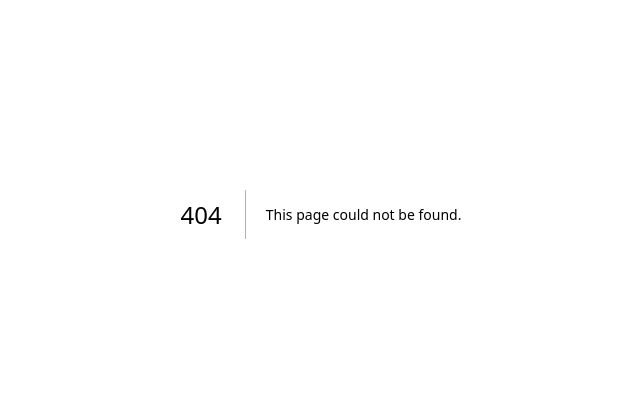
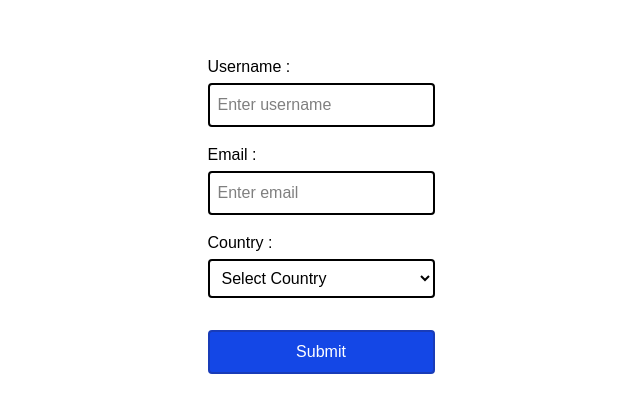
Before and after one commit to AnchalDevBytes/next-playground, a Next.js app: page /dynamicForm in a window 1280 px wide. Before the commit this address had no page. Shown: the part 186-598 px from the top of the page, without its empty margins (319-959 px from the left). Built offline with nearby package versions, Linux system fonts and the light colour scheme.

Commit message:
DynamicForm version 1

```diff
--- /dev/null
+++ b/src/app/dynamicForm/page.tsx
@@ -0,0 +1,107 @@
+"use client";
+import { formSchema } from "@/app/dynamicForm/schema/data";
+import React, { useState } from "react";
+
+const DynamicForm = () => {
+    const [formData, setFormData] = useState<Record<string, string>>({});
+    const [errors, setErrors] = useState<Record<string, string>>({});
+
+    const handleChange = (e: React.ChangeEvent<HTMLInputElement | HTMLSelectElement>) => {
+        const { name, value } = e.target;
+
+        setFormData((prev) => ({
+            ...prev,
+            [name] : value,
+        }));
+    }
+
+    const validate = () => {
+        let newErrors: Record<string,string> = {};
+
+        for(const field of formSchema) {
+            if(field.required && !formData[field.id]) {
+                newErrors[field.id] = `${field.label} is Required`;
+            }
+        }
+
+        setErrors(newErrors);
+
+        return Object.keys(newErrors).length === 0;
+    }
+
+    const handleSubmit = (e: React.FormEvent<HTMLFormElement>) => {
+        e.preventDefault();
+
+        if(!validate()) return;
+
+        console.log("Form Submitted", formData);
+    }
+
+  return (
+    <div className="flex justify-center items-center min-h-screen p-10">
+        <form
+            onSubmit={handleSubmit}
+            className="flex flex-col space-y-4 bg-white/90 text-black p-20 rounded-2xl"
+        >
+            {formSchema.map((field) => (
+                <div
+                    key={field.id}
+                    className="flex flex-col gap-1"
+                >
+                    <label>{field.label} : </label>
+
+                    {field.type !== "select" ? (
+                        <>
+                            <input
+                                type={field.type}
+                                name={field.id}
+                                value={formData[field.id] || ""}
+                                onChange={handleChange}
+                                className="border-2 rounded p-2 w-full"
+                                placeholder={field.placeholder}
+                            />
+                            {errors[field.id] && (
+                                <p className="text-red-400 text-xs">{errors[field.id]}</p>
+                            )}
+                        </>
+                    ) : (
+                        <>
+                            <select
+                                name={field.id}
+                                value={formData[field.id] || ""}
+                                onChange={handleChange}
+                                className="border-2 rounded p-2 w-full"
+                            >
+                                <option value="">Select Country</option>
+
+                                {field.options?.map((option) =>  (
+                                    <option
+                                        key={option}
+                                        value={option}
+                                    >
+                                        {option}
+                                    </option>
+                                ))}
+                            </select>
+
+                            {errors[field.id] && (
+                                <p className="text-red-400 text-xs">{errors[field.id]}</p>
+                            )}
+                        </>
+                    )}
+                </div>
+            ))}
+
+            <button
+                type="submit"
+                className="p-2 border-2 border-blue-800 bg-blue-700 rounded text-white mt-4 w-full"
+            >
+                Submit
+            </button>
+        </form>
+
+    </div>
+  )
+}
+
+export default DynamicForm;
--- /dev/null
+++ b/src/app/dynamicForm/schema/data.ts
@@ -0,0 +1,23 @@
+export const formSchema = [
+  {
+    id: "username",
+    label: "Username",
+    type: "text",
+    placeholder: "Enter username",
+    required: true,
+  },
+  {
+    id: "email",
+    label: "Email",
+    type: "email",
+    placeholder: "Enter email",
+    required: true,
+  },
+  {
+    id: "country",
+    label: "Country",
+    type: "select",
+    options: ["India", "USA", "Canada"],
+    required: true,
+  },
+];
--- a/src/app/page.tsx
+++ b/src/app/page.tsx
@@ -20,6 +20,11 @@ const questions = [
     id: 4,
     title: "NestedComments",
     link: "/nestedComments"
+  },
+  {
+    id: 5,
+    title: "DynamicForm",
+    link: "/dynamicForm"
   }
 ]
 
```
